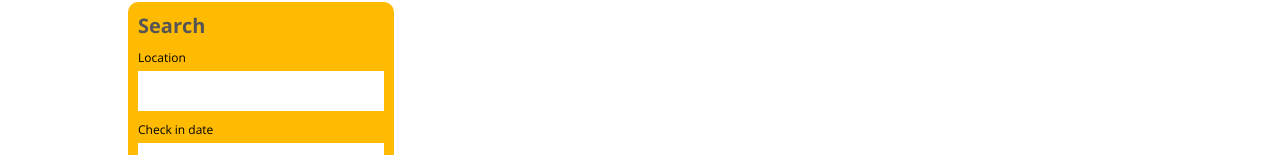
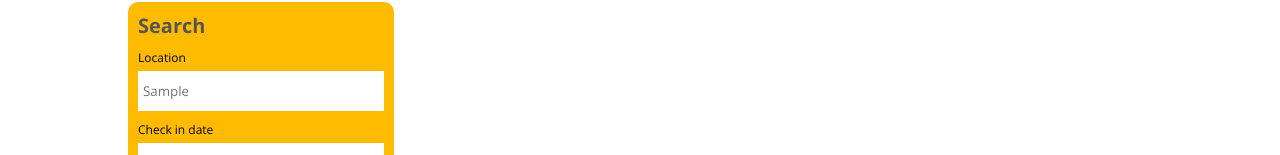
Before and after one commit to jomeista/Undergrad_project, a React (Create React App) app in the folder client/: page / in a window 1280 px wide. Both pictures are taken after typing "Sample" into the empty fields and a click on the button "Search". Shown: the part 182-337 px from the top of the page. Built offline with nearby package versions, Linux system fonts and the light colour scheme.

Commit message:
This commit will resolve date picker issue

```diff
--- a/client/src/components/header/Header.jsx
+++ b/client/src/components/header/Header.jsx
@@ -100,6 +100,7 @@ const Header = ({type}) =>{
            moveRangeOnFirstSelection={false}
            ranges={date}
            className="date"
+           minDate ={new Date()}
 
          />}
         </div>
--- a/client/src/pages/list/List.jsx
+++ b/client/src/pages/list/List.jsx
@@ -11,10 +11,10 @@ const List = () =>{
 
   const location = useLocation();
 
-  const [destination] = useState(location.state.destination)
+  const [destination, setDestination] = useState(location.state.destination)
   const [date, setDate] = useState(location.state.date)
   const [openDate, setOpenDate] = useState(false);
-  const [options] = useState(location.state.options)
+  const [options, setOptions] = useState(location.state.options)
 
 
   console.log(location);
@@ -27,7 +27,7 @@ const List = () =>{
           <h1 className="lsTitle">Search</h1>
           <div className="lsItem">
             <label>Location</label>
-           <span placeholder={destination}></span>
+          <input placeholder={destination} type="text" />
           </div>
 
           <div className="lsItem">
```
